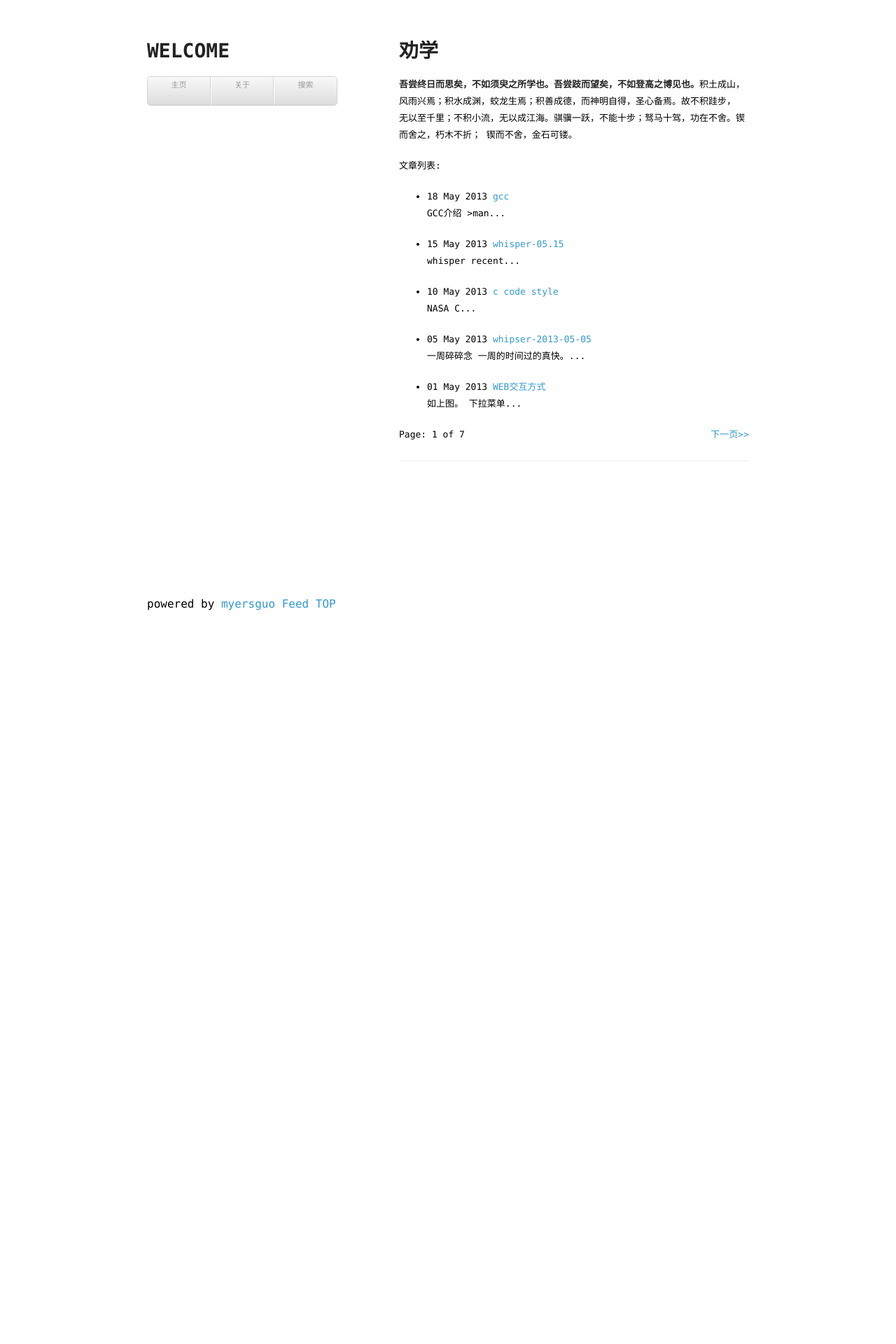
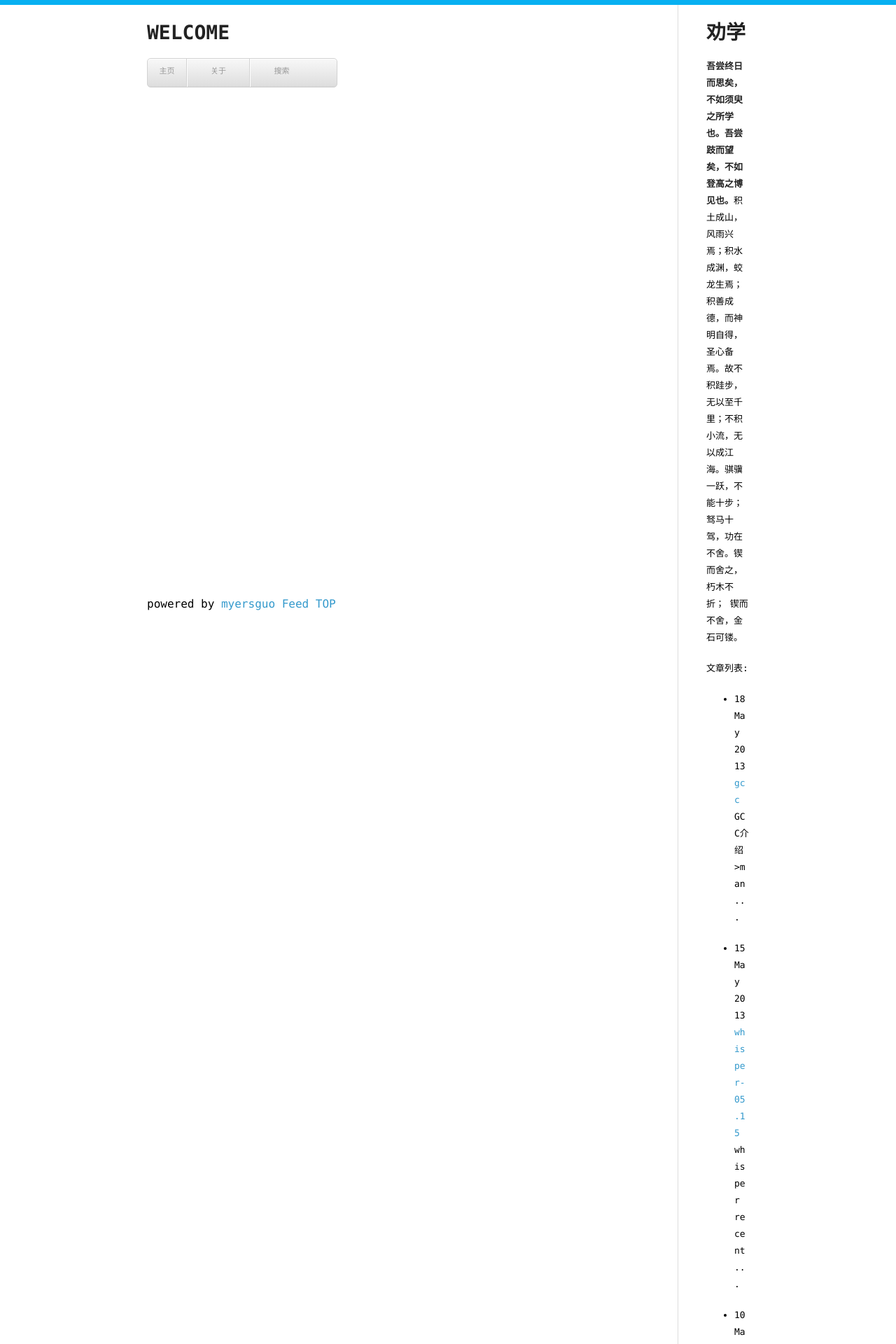
Before and after one commit to myersguo/myersguo.github.com, a Jekyll site: the page built from index.html, in a window 1280 px wide. Shown: the top 1920 px of the page at 70% size. Built offline with Jekyll 4.4.1, drawn with Linux system fonts in a browser that asks for light colours; the list of posts is cut into pages by our own code; before the commit the page ends 900 px from its top, so only the background shows below that.

Commit message:
Update styles.css

```diff
--- a/stylesheets/styles.css
+++ b/stylesheets/styles.css
@@ -1,11 +1,12 @@
 @import url(https://fonts.googleapis.com/css?family=Lato:300italic,700italic,300,700);
 
 body {
-  padding:50px;
   font-family: Consolas, Monaco, 'Lucida Console', 'Liberation Mono', 'DejaVu Sans Mono', 'Bitstream Vera Sans Mono', 'Courier New';
   color:black;
   font-weight:300;
   line-height: 1.5em;
+  border-top: 7px solid rgb(8, 176, 241);
+  margin: 0;
 }
 
 h1, h2, h3, h4, h5, h6 {
@@ -104,9 +105,10 @@
 }
 
 header {
-  width:270px;
-  float:left;
-  position:fixed;
+width: 180px;
+float: left;
+position: fixed;
+padding-top: 25px;
 }
 #dldiv dl dd{
   border-top: 1px #eee solid;
@@ -140,7 +142,7 @@
 }
 
 header li {
-  width:89px;
+  width:55px;
   float:left;
   border-right:1px solid #d2d2d2;
   height:40px;
@@ -152,7 +154,7 @@
   color:#999;
   display:block;
   text-align:center;
-  padding-top:6px;
+  padding-top:12px;
   height:40px;
 }
 
@@ -178,12 +180,15 @@
 }
 
 section {
-  width:500px;
+  width:61px;
   float:right;
-  padding-bottom:50px;
+  padding-top:25px;
   overflow: hidden;
   word-wrap: break-word;
   font-size: 13px;
+  border-left: 1px solid #DDD;
+padding-left: 40px;
+
 }
 
 small {
```
